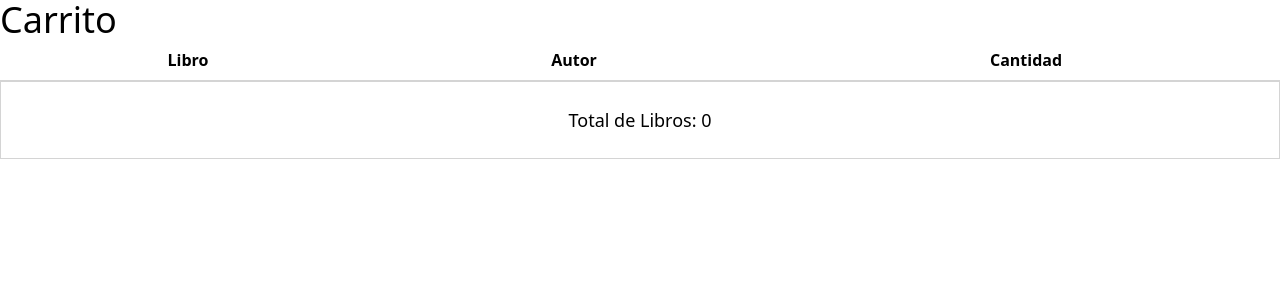
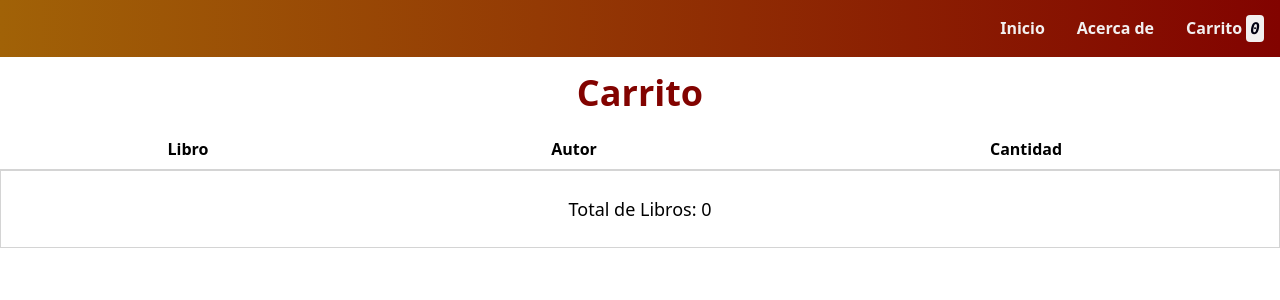
Before and after one commit to EmiNu5/library_app, a React (Vite) app: page /carrito in a window 1280 px wide. Shown: the top 300 px of the page. Built offline with nearby package versions, Linux system fonts and the light colour scheme; a web font is replaced by a local one.

Commit message:
actualizacion de navbar link y modal de libro

```diff
--- a/src/components/DetailsBook.jsx
+++ b/src/components/DetailsBook.jsx
@@ -1,10 +1,41 @@
-import { useContext } from "react"
-import { Context } from "src/context/Context"
+import { useContext, useEffect, useRef } from "react"
+import { Context } from "../context/Context"
 
 /* eslint-disable react/prop-types */
 const DetailsBook = (props) => {
   const { book, closeDetailsBook } = props
   const { addToCart } = useContext(Context)
+  const modalRef = useRef()
+
+  // Cerrar el modal cuando se añade un libro al carrito
+  const handleAddToCart = (book) => {
+    addToCart(book)
+    closeDetailsBook()
+  }
+
+  // Cerrar el modal al presionar Escape
+  useEffect(() => {
+    const handleKeyDown = (event) => {
+      if (event.key === 'Escape') {
+        closeDetailsBook()
+      }
+    }
+
+    const handleClickOutside = (event) => {
+      if (modalRef.current && !modalRef.current.contains(event.target)) {
+        closeDetailsBook()
+      }
+    }
+
+    document.addEventListener('keydown', handleKeyDown)
+    document.addEventListener('mousedown', handleClickOutside)
+
+    return () => {
+      document.removeEventListener('keydown', handleKeyDown)
+      document.removeEventListener('mousedown', handleClickOutside)
+    }
+  }, [closeDetailsBook])
+
   return (
     <div className="px-3">
       <div className="fixed inset-0 bg-stone-900 bg-opacity-70 backdrop-blur-sm flex flex-col text-center justify-center">
@@ -12,11 +43,11 @@ const DetailsBook = (props) => {
           className="text-white font-extrabold px-20 py-4 ml-auto text-xl"
           onClick={closeDetailsBook}
         >x</button>
-      <div className="bg-white p-5 rounded flex flex-col justify-center items-center gap-5 mx-24">
+        <div ref={modalRef} className="bg-white p-5 rounded flex flex-col justify-center items-center gap-5 mx-24">
           <h2 className="title">{book.title}</h2>
           <p className="font-semibold text-l">{book.author}</p>
           <p className="">{book.sinopsis}</p>
-        <button type="button" className='btn' onClick={() => addToCart(book)}>añadir a carrito</button>
+          <button type="button" className='btn' onClick={() => handleAddToCart(book)}>añadir a carrito</button>
         </div>
       </div>
     </div>
--- a/src/components/Navbar.jsx
+++ b/src/components/Navbar.jsx
@@ -9,13 +9,13 @@ export default function Navbar() {
     <div className=" bg-gradient-to-r from-yellow-700 via-orange-800 to-red-700 flex flex-wrap items-center justify-between mx-auto p-4">
       <div className="flex items-center space-x-3 rtl:space-x-reverse"></div>
       <div className="w-full md:block md:w-auto font-medium flex flex-col p-4 md:p-0 mt-4 border rounded-lg md:flex-row md:space-x-8 rtl:space-x-reverse md:mt-0 md:border-0 text-white">
-        <NavLink className="cursor-pointer font-semibold" to="#">
+        <NavLink className="cursor-pointer font-semibold" to="/home">
           Inicio
         </NavLink>
-        <NavLink className="cursor-pointer font-semibold" to="./acercade">
+        <NavLink className="cursor-pointer font-semibold" to="/acercade">
           Acerca de
         </NavLink>
-        <NavLink className="cursor-pointer font-semibold" to="./carrito">
+        <NavLink className="cursor-pointer font-semibold" to="/carrito">
           Carrito <span className="bg-white text-black rounded p-1 font-mono">{count}</span>
         </NavLink>
       </div>
--- a/src/main.jsx
+++ b/src/main.jsx
@@ -11,7 +11,7 @@ import Provider from './context/Context'
 
 const router = createBrowserRouter([
   {
-    path: '/',
+    path: '/home',
     element: <Home />,
     errorElement: <PageNotFound />,
   },
--- a/src/views/About.jsx
+++ b/src/views/About.jsx
@@ -1,6 +1,9 @@
+import Navbar from "src/components/Navbar"
+
 const About = () => {
   return (
-    <>
+    <div className="bg-[--colorPrim] min-h-screen">
+      <Navbar />
       <h2 className="title">Acerca de</h2>
       <p>
         Lorem ipsum dolor sit amet consectetur adipisicing elit. Blanditiis
@@ -8,7 +11,7 @@ const About = () => {
         quasi sit repudiandae, quos voluptate itaque neque dolor labore incidunt
         accusamus illum non.
       </p>
-    </>
+    </div>
   )
 }
 
--- a/src/views/App.jsx
+++ b/src/views/App.jsx
@@ -9,9 +9,9 @@ const App = () => {
   return (
       <Router>
         <Routes>
-          <Route path="/" element={<Home />} />
-          <Route path="/acercade" element={<About />} />
-          <Route path="/carrito" element={<Cart />} />
+          <Route path="/home" element={<Home />} />
+          <Route path="/about" element={<About />} />
+          <Route path="/cart" element={<Cart />} />
           <Route path="*" element={<PageNotFound />} />
         </Routes>
       </Router>
--- a/src/views/Cart.jsx
+++ b/src/views/Cart.jsx
@@ -1,12 +1,14 @@
 import { useContext } from 'react'
 import { Context } from '../context/Context'
+import Navbar from 'src/components/Navbar'
 
 const Cart = () => {
     const { cart, count, addToCart, removeFromCart } = useContext(Context)
 
     return (
-        <>
-            <h2>Carrito</h2>
+        <div className="bg-[--colorPrim] min-h-screen">
+        <Navbar />
+        <h2 className="title">Carrito</h2>
             <div className='flex flex-col'>
                 <table>
                     <thead className='border-b border-neutral-300 font-medium'>
@@ -34,7 +36,7 @@ const Cart = () => {
             <div>
                 <h3 className='py-6 border border-neutral-300 text-center text-lg font-medium'>Total de Libros: {count}</h3>
             </div>
-        </>
+        </div>
     )
 }
 
```
Lines whose indentation alone changed are shown as unchanged.
